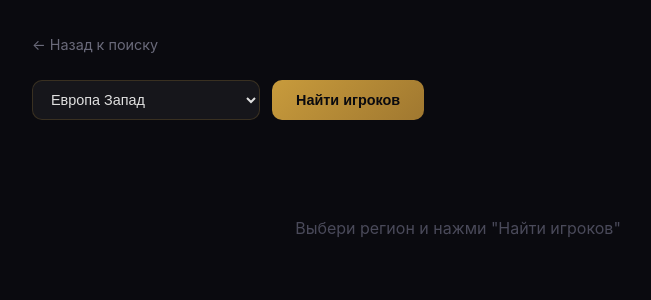
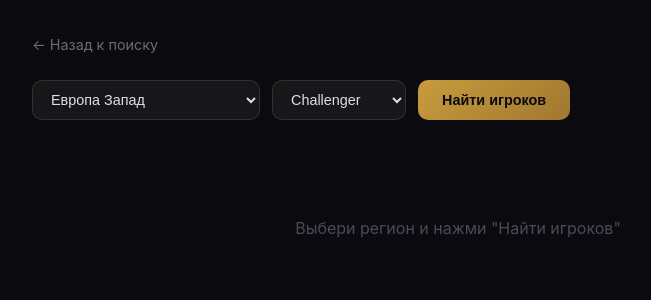
Before and after one commit to anakincoresdev/lol-tricks, a Nuxt app: page /champion/1 in a window 1280 px wide. Shown: the top 300 px of the page, without its empty margins (182-833 px from the left). Built offline with nearby package versions, Linux system fonts and the light colour scheme.

Commit message:
fix: optimize champion-players endpoint for Vercel 10s timeout

```diff
--- a/src/pages/champion/ui/ChampionPage.vue
+++ b/src/pages/champion/ui/ChampionPage.vue
@@ -24,6 +24,11 @@
             {{ r.name }}
           </option>
         </select>
+        <select v-model="selectedTier" class="champ-page__select">
+          <option value="challenger">Challenger</option>
+          <option value="grandmaster">Grandmaster</option>
+          <option value="master">Master</option>
+        </select>
         <button
           class="champ-page__btn"
           :disabled="loading"
@@ -37,7 +42,7 @@
         <div class="champ-page__spinner" />
         <p>Ищем игроков на {{ champion?.name ?? championId }}...</p>
         <p class="champ-page__loading-hint">
-          Анализируем матчи Challenger, Grandmaster и Master игроков
+          Анализируем матчи {{ selectedTier }} игроков
         </p>
       </div>
 
@@ -144,6 +149,7 @@ useHead({
 })
 
 const selectedRegion = ref<RegionCode>('euw')
+const selectedTier = ref('challenger')
 const loading = ref(false)
 const error = ref<string | null>(null)
 const players = ref<ChampionPlayer[] | null>(null)
@@ -170,6 +176,7 @@ async function loadPlayers(): Promise<void> {
         query: {
           champion: championId,
           region: selectedRegion.value,
+          tier: selectedTier.value,
         },
       },
     )
```
Also changed, not shown: 1 other file (tests, documents, lock files or other folders).
